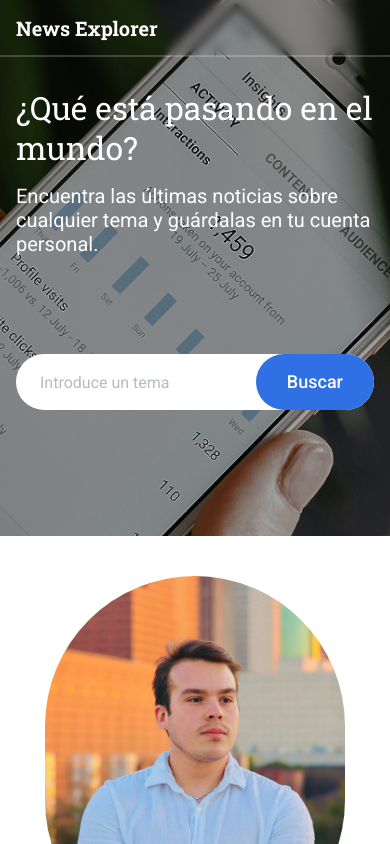
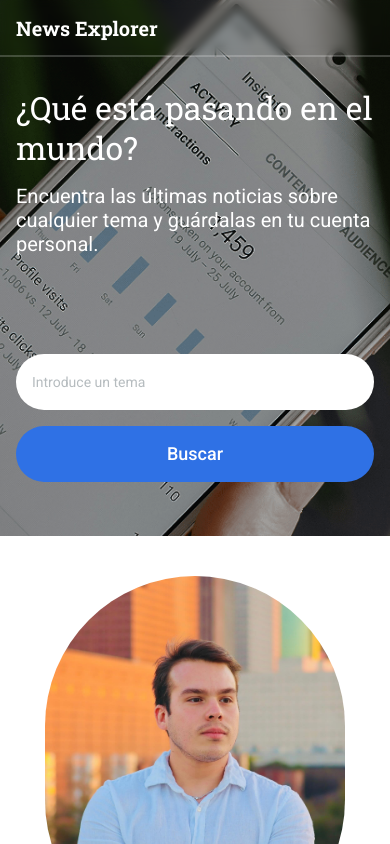
Before and after one commit to victoralfonsoulloa/news-explorer-frontend, a Next.js app: page / in a window 390 px wide. Shown: the top 844 px of the page. Built offline with nearby package versions, Linux system fonts and the light colour scheme.

Commit message:
feat: improve mobile searchbar styles

```diff
--- a/src/styles/news.css
+++ b/src/styles/news.css
@@ -194,7 +194,7 @@
     width: auto;
   }
   .news-cards {
-  padding: 32px 16px;
+    padding: 32px 16px;
   }
 
   .news-cards__container {
--- a/src/styles/search.css
+++ b/src/styles/search.css
@@ -42,4 +42,22 @@
 }
 
 @media screen and (max-width: 576px) {
+  .searchbar {
+    background-color: transparent;
+    flex-direction: column;
+    height: 128px;
+    row-gap: 16px;
+  }
+
+  .searchbar__input {
+    width: 100%;
+    font-size: var(--font-size-xsmall);
+    line-height: var(--line-height-extra);
+    background-color: var(--background-primary);
+    padding-inline: 16px;
+  }
+
+  .searchbar__button {
+    width: 100%;
+  }
 }
```
